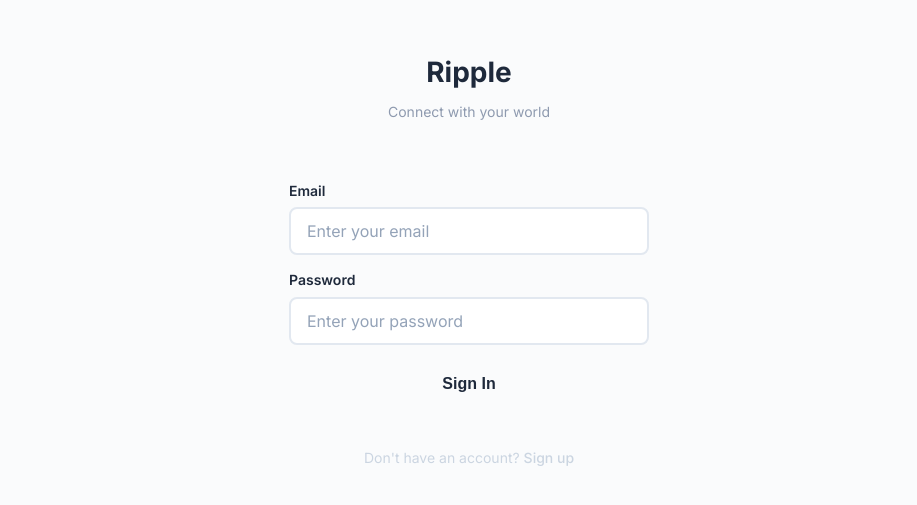
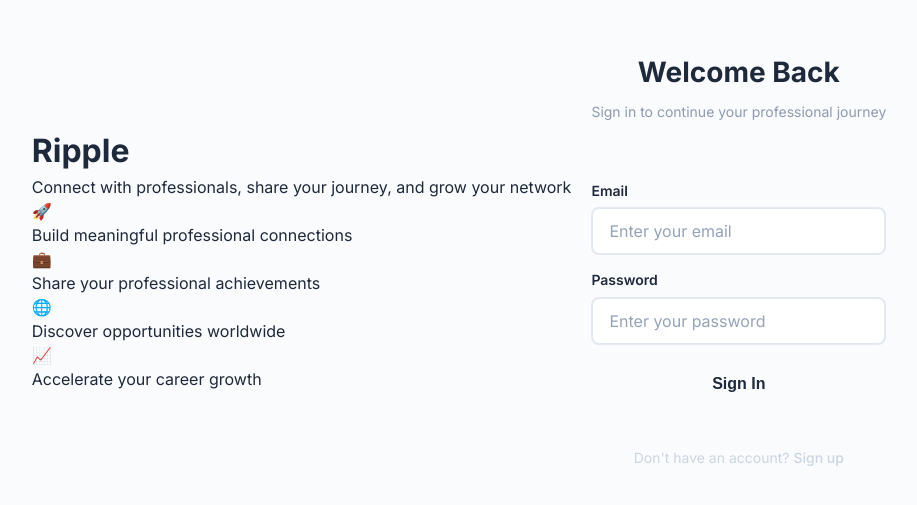
Before and after one commit to Stella-Achar-Oiro/ripple, a Next.js app in the folder frontend/: page / in a window 1280 px wide. Shown: the part 141-646 px from the top of the page, without its empty margins (171-1088 px from the left). Built offline with nearby package versions, Linux system fonts and the light colour scheme; no server answers.

Commit message:
feat: redesign login page with hero section and feature highlights

```diff
--- a/frontend/app/page.js
+++ b/frontend/app/page.js
@@ -8,12 +8,44 @@ export default function LoginPage() {
   return (
     <RouteGuard requireAuth={false}>
       <div className={styles.loginContainer}>
-        <div className={styles.loginCard}>
-          <div className={styles.loginHeader}>
-            <h1 className={styles.loginTitle}>Ripple</h1>
-            <p className={styles.loginSubtitle}>Connect with your world</p>
+        {/* Hero Section */}
+        <div className={styles.loginHero}>
+          <div className={styles.heroContent}>
+            <h1 className={styles.heroTitle}>Ripple</h1>
+            <p className={styles.heroSubtitle}>
+              Connect with professionals, share your journey, and grow your network
+            </p>
+
+            <div className={styles.heroFeatures}>
+              <div className={styles.heroFeature}>
+                <div className={styles.featureIcon}>🚀</div>
+                <div className={styles.featureText}>Build meaningful professional connections</div>
+              </div>
+              <div className={styles.heroFeature}>
+                <div className={styles.featureIcon}>💼</div>
+                <div className={styles.featureText}>Share your professional achievements</div>
+              </div>
+              <div className={styles.heroFeature}>
+                <div className={styles.featureIcon}>🌐</div>
+                <div className={styles.featureText}>Discover opportunities worldwide</div>
+              </div>
+              <div className={styles.heroFeature}>
+                <div className={styles.featureIcon}>📈</div>
+                <div className={styles.featureText}>Accelerate your career growth</div>
+              </div>
+            </div>
           </div>
-          <LoginForm />
+        </div>
+
+        {/* Login Form Section */}
+        <div className={styles.loginFormSection}>
+          <div className={styles.loginCard}>
+            <div className={styles.loginHeader}>
+              <h2 className={styles.loginTitle}>Welcome Back</h2>
+              <p className={styles.loginSubtitle}>Sign in to continue your professional journey</p>
+            </div>
+            <LoginForm />
+          </div>
         </div>
       </div>
     </RouteGuard>
```
